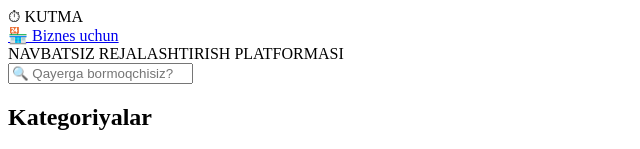
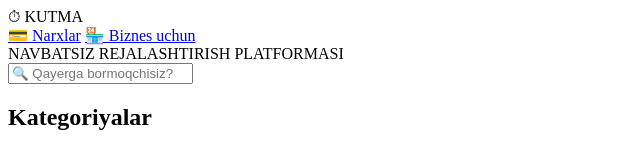
Before and after one commit to samiyevasitora2005-lgtm/kutma.uz, a plain HTML site: page index.html in a window 1280 px wide. Shown: the top 149 px of the page, without its empty margins (0-640 px from the left). Drawn offline with Linux system fonts and the light colour scheme.

Commit message:
Update index.html

```diff
--- a/index.html
+++ b/index.html
@@ -11,7 +11,10 @@
     <header class="sarlavha">
       <div class="sarlavha-qator">
         <div class="logo">⏱ KUTMA</div>
-        <a class="biznes-havola" href="admin.html">🏪 Biznes uchun</a>
+        <div>
+          <a class="biznes-havola" href="pricing.html">💳 Narxlar</a>
+          <a class="biznes-havola" href="admin.html">🏪 Biznes uchun</a>
+        </div>
       </div>
       <div class="logo-izoh">NAVBATSIZ REJALASHTIRISH PLATFORMASI</div>
       <input id="qidiruv" class="qidiruv" type="text" placeholder="🔍 Qayerga bormoqchisiz?">
```
